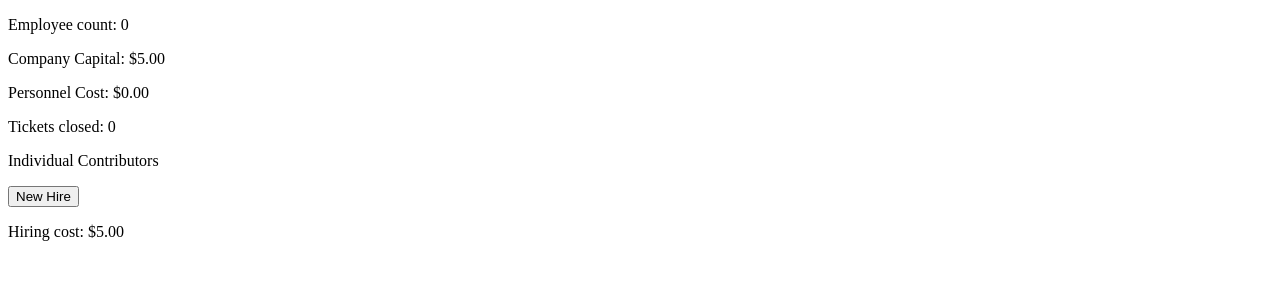
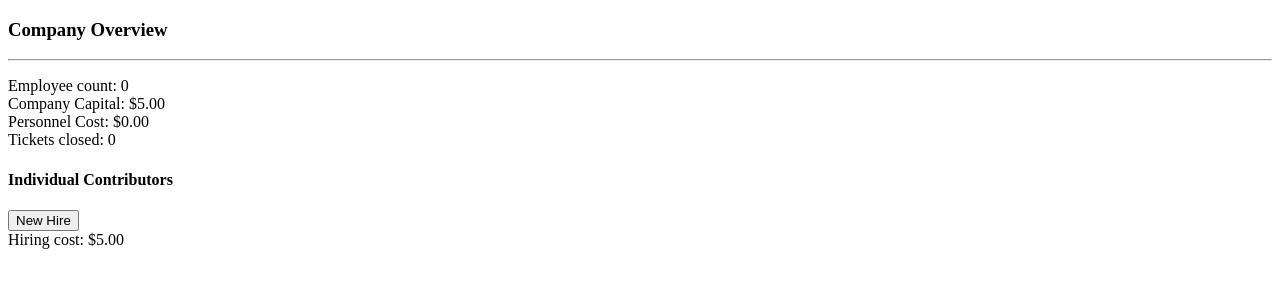
Before and after one commit to mikeoutlaw/everything-is-broken, an Angular app in the folder widgetco/: page / in a window 1280 px wide. Shown: the top 300 px of the page. Built offline with nearby package versions, Linux system fonts and the light colour scheme.

Commit message:
Minor formatting updates.

```diff
--- a/widgetco/src/app/individual-contributors/individual-contributors.component.html
+++ b/widgetco/src/app/individual-contributors/individual-contributors.component.html
@@ -1,3 +1,5 @@
-<p>Individual Contributors</p>
-<p><button (click)="onNewHireClick()">New Hire</button></p>
-<p>Hiring cost: {{newHireCost|currency:'USD':'$'}}</p>
+<h4>Individual Contributors</h4>
+<p>
+    <button (click)="onNewHireClick()">New Hire</button><br />
+    Hiring cost: {{newHireCost|currency:'USD':'$'}}
+</p>
--- a/widgetco/src/app/scoreboard/scoreboard.component.html
+++ b/widgetco/src/app/scoreboard/scoreboard.component.html
@@ -1,4 +1,8 @@
-<p>Employee count: {{company.employees.length}}</p>
-<p>Company Capital: {{company.hiringBudget|currency:"USD":"$"}}</p>
-<p>Personnel Cost: {{company.personnelCost|currency:"USD":"$"}}</p>
-<p>Tickets closed: {{company.ticketsClosed|number}}</p>
+<h3>Company Overview</h3>
+<hr>
+<p>
+    Employee count: {{company.employees.length}}<br />
+    Company Capital: {{company.hiringBudget|currency:"USD":"$"}}<br />
+    Personnel Cost: {{company.personnelCost|currency:"USD":"$"}}<br />
+    Tickets closed: {{company.ticketsClosed|number}}
+</p>
```
Also changed, not shown: 1 other file (tests, documents, lock files or other folders).
